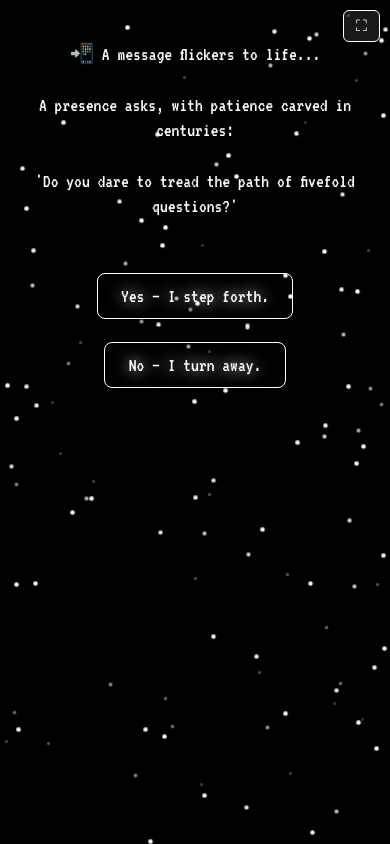
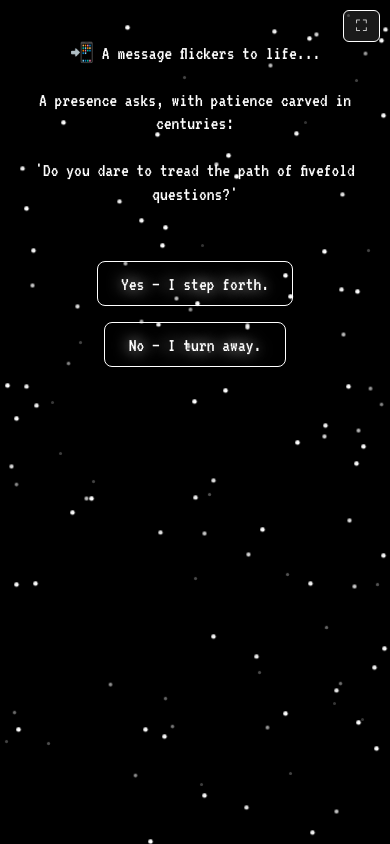
Before and after one commit to Arvi5hm41/minigame, a plain HTML site: page index.html in a window 390 px wide. Drawn offline with Linux system fonts and the light colour scheme.

Commit message:
Update index.html

```diff
--- a/index.html
+++ b/index.html
@@ -9,7 +9,7 @@
       background:black;
       color:white;
       font-family:"VT323",monospace;
-      font-size:5.2vw;
+      font-size: clamp(16px,4vw,36px);
       display:flex;
       align-items:center;
       justify-content:center;
@@ -30,32 +30,26 @@
     #text {
       white-space:pre-wrap;
       min-height:20vh;
-      font-size:5.2vw;
+      font-size: clamp(16px,4vw,36px);
       line-height:1.3;
     }
 
     #choices { margin-top:5vh; }
 
     .choice {
-      margin:3vw;
-      padding:2.3vw 5vw;
+      margin: 2vw;
+      padding: 2vw 4vw;
       border:1px solid white;
       display:inline-block;
       cursor:pointer;
-      font-size:5vw;
+      font-size: clamp(14px,4vw,32px);
       border-radius:8px;
       transition: all 0.2s ease-in-out;
-    }
-    .choice:hover {
-      color:black;
-      background:white;
-      box-shadow:0 0 15px white;
+      animation: glow 2s infinite alternate;
     }
     .choice:active {
-      color:black;
-      background:white;
+      transform:scale(1.05);
       box-shadow:0 0 20px white;
-      transform:scale(1.05);
     }
 
     .glow { animation: glow 2s infinite alternate; }
@@ -94,11 +88,10 @@
 
     @media (max-width:600px) {
       body { font-size:5vw; }
-      #text { font-size:5vw; }
-      .choice { font-size:5vw; padding:3vw 6vw; }
+      #text { font-size:5vw; line-height:1.2; }
+      .choice { font-size:5vw; padding:3vw 6vw; margin:2vw; }
     }
 
-    /* Fullscreen button */
     #fullscreen-btn {
       position: fixed;
       top: 10px;
@@ -158,6 +151,15 @@
     ["The final step reveals your essence — what guides you?","Discipline","Freedom","Devotion","Transcendence"]
   ];
 
+  // Map choices to archetype indices for deterministic paths
+  const CHOICE_TO_ARCHETYPE = [
+    [0,3,2,7], // question 0
+    [0,4,2,7], // question 1
+    [0,4,2,7], // question 2
+    [0,1,2,7], // question 3
+    [0,1,2,7]  // question 4
+  ];
+
   function typeText(str,cb){
     busy=true;text.innerHTML="";
     let i=0;
@@ -211,7 +213,13 @@
   }
 
   function finish(){
-    const archetype=ARCHETYPES[Math.floor(Math.random()*ARCHETYPES.length)];
+    // Sum the mapped choice indices to determine archetype
+    let sumIndex=0;
+    for(let lvl=0; lvl<currentPath.length; lvl++){
+      sumIndex += CHOICE_TO_ARCHETYPE[lvl][currentPath[lvl]];
+    }
+    const archetype = ARCHETYPES[sumIndex % ARCHETYPES.length];
+
     clearChoices();
     text.innerHTML = "";
 
```
